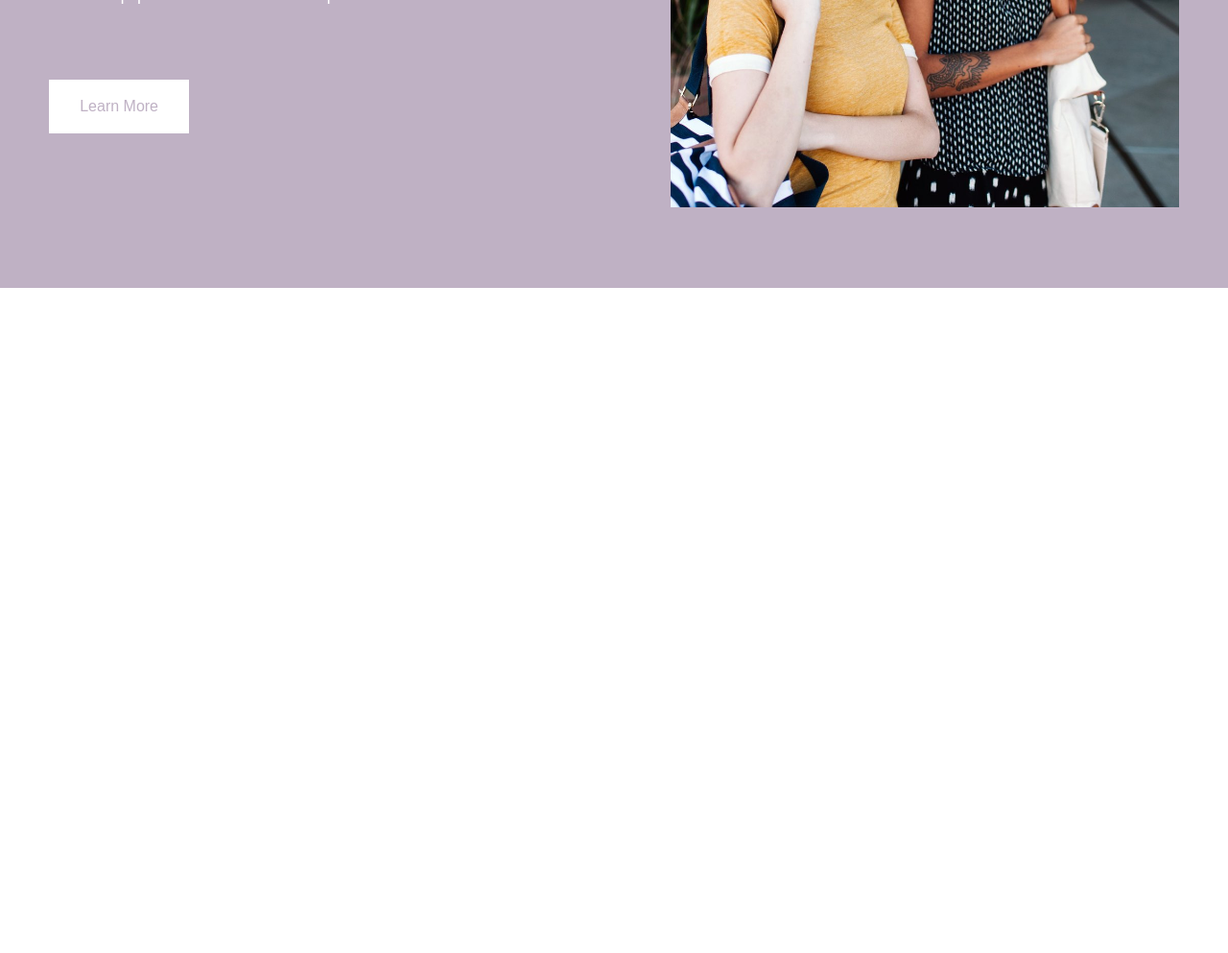
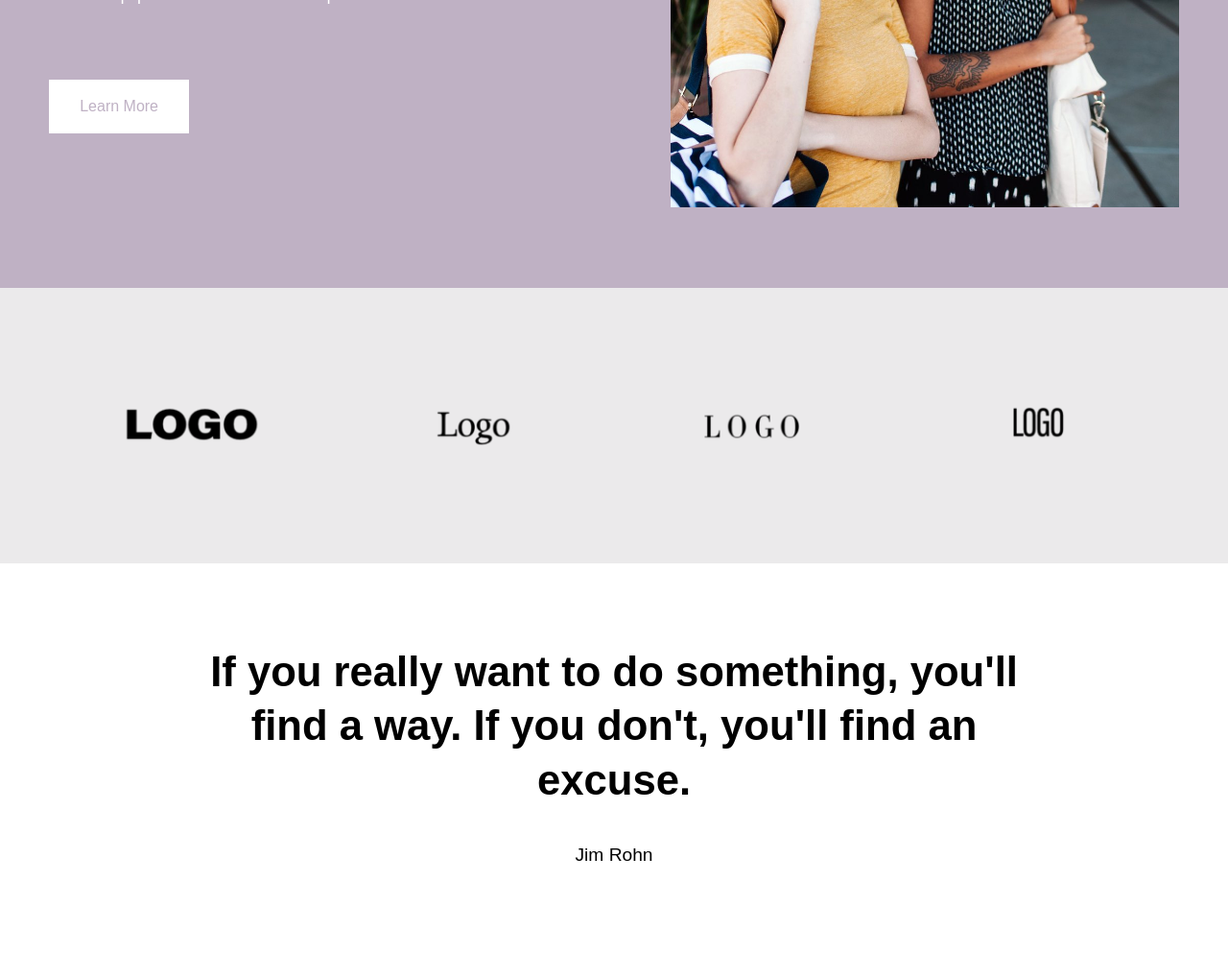
Before and after one commit to hungp1601/pehung, a plain HTML site: page index.html in a window 1280 px wide. Shown: the part 1813-2806 px from the top of the page at 96% size. Before the commit the page ends 2113 px from the top, so only its background shows below. Drawn offline with Linux system fonts and the light colour scheme.

Commit message:
Update index.html

```diff
--- a/index.html
+++ b/index.html
@@ -4,7 +4,7 @@
     <meta charset="UTF-8" />
     <meta http-equiv="X-UA-Compatible" content="IE=edge" />
     <meta name="viewport" content="width=device-width, initial-scale=1.0" />
-    <title>Document</title>
+    <title>Almar</title>
     <link rel="stylesheet" href="css/style.css" />
     <script src="js/page-control.js"></script>
   </head>
@@ -68,10 +68,7 @@
           <a href="" class="select none">Account</a>
           <a href="" class="button none" id="button">Get Started </a>
         </div>
-        <div>
-
-        </div>
-
+        <div></div>
       </div>
       <div class="header-2">
         <h1>Lorem ipsum dolor sit amet, consectetur adipiscing elit.</h1>
@@ -83,22 +80,7 @@
           <img src="images/img-1.jpg" class="img col-45" alt="img" />
           <div class="body-2 col-45">
             <h1 class="body-3">Lorem ipsum dolor sit amet</h1>
-            <p  class="body-4">
-              Lorem ipsum dolor sit amet, consectetur adipiscing elit, sed do
-              eiusmod tempor incididunt ut labore et dolore magna aliqua. Ut
-              enim ad minim veniam, quis nostrud exercitation ullamco laboris
-              nisi ut aliquip ex ea commodo consequat.
-            </p>
-            <a   class="body-5" href=""> Learn More </a>
-          </div>
-        </div>
-      </div>
-      <div>
-        <div style="flex-direction: row-reverse; padding-top: 0;" class="body-1">
-          <img src="images/img-2.jpg" class="img col-45" alt="img" />
-          <div class="body-2 col-45">
-            <h1 class="body-3">Lorem ipsum dolor sit amet</h1>
-            <p  class="body-4">
+            <p class="body-4">
               Lorem ipsum dolor sit amet, consectetur adipiscing elit, sed do
               eiusmod tempor incididunt ut labore et dolore magna aliqua. Ut
               enim ad minim veniam, quis nostrud exercitation ullamco laboris
@@ -108,6 +90,38 @@
           </div>
         </div>
       </div>
+      <div>
+        <div style="flex-direction: row-reverse; padding-top: 0" class="body-1">
+          <img src="images/img-2.jpg" class="img col-45" alt="img" />
+          <div class="body-2 col-45">
+            <h1 class="body-3">Lorem ipsum dolor sit amet</h1>
+            <p class="body-4">
+              Lorem ipsum dolor sit amet, consectetur adipiscing elit, sed do
+              eiusmod tempor incididunt ut labore et dolore magna aliqua. Ut
+              enim ad minim veniam, quis nostrud exercitation ullamco laboris
+              nisi ut aliquip ex ea commodo consequat.
+            </p>
+            <a class="body-5" href=""> Learn More </a>
+          </div>
+        </div>
+      </div>
+
+      <div class="body-6">
+        <img src="images/Logo1.png" alt="" class="logo" />
+        <img src="images/Logo2.png" alt="" class="logo" />
+        <img src="images/Logo3.png" alt="" class="logo" />
+        <img src="images/Logo4.png" alt="" class="logo" />
+      </div>
+
+      <div class="body-7">
+        <h2 class="body-8">
+          If you really want to do something, you'll find a way. If you don't, you'll find an excuse.
+        </h2>
+        <p class="body-9">
+          Jim Rohn
+        </p>
+      </div>
+
     </div>
   </body>
 </html>
```
